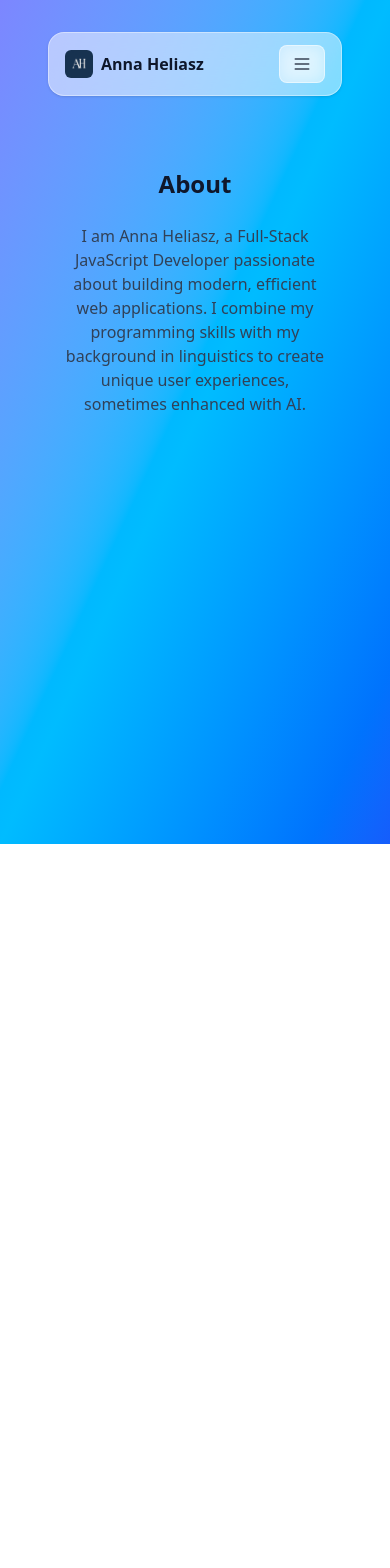
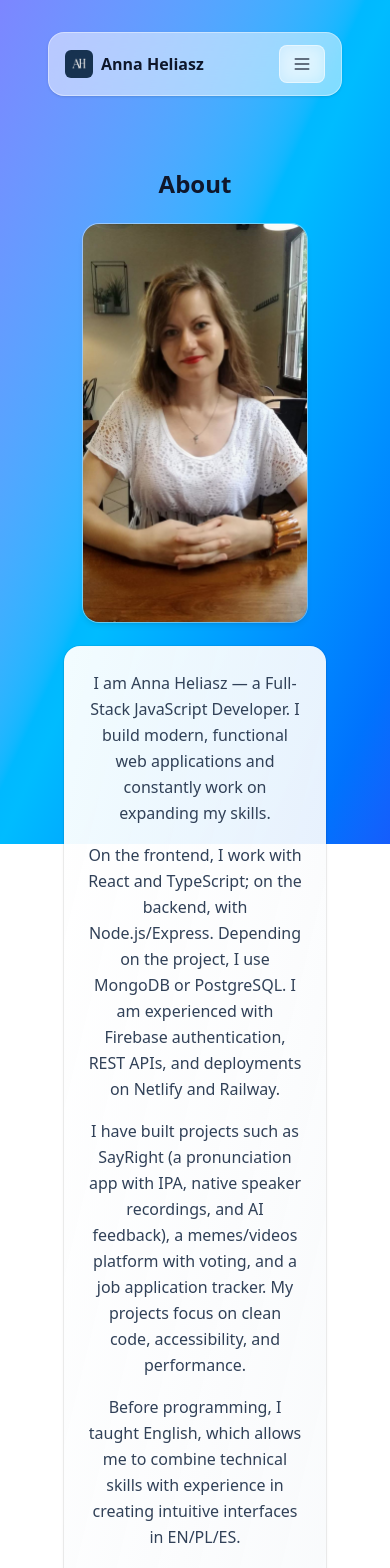
Before and after one commit to Ania58/portfolio-anna, a React (Vite) app: page /about in a window 390 px wide. Shown: the top 1568 px of the page. Before the commit the page ends 908 px from the top, so only its background shows below. Built offline with nearby package versions, Linux system fonts and the light colour scheme.

Commit message:
style(about): update About section with photo, extended content, and translations

```diff
--- a/src/i18n/locales/en/translations.json
+++ b/src/i18n/locales/en/translations.json
@@ -42,7 +42,12 @@
     },
     "about": {
         "title": "About",
-        "content": "I am Anna Heliasz, a Full-Stack JavaScript Developer passionate about building modern, efficient web applications. I combine my programming skills with my background in linguistics to create unique user experiences, sometimes enhanced with AI."
+        "photoAlt": "Photo of Anna Heliasz",
+        "p1": "I am Anna Heliasz — a Full-Stack JavaScript Developer. I build modern, functional web applications and constantly work on expanding my skills.",
+        "p2": "On the frontend, I work with React and TypeScript; on the backend, with Node.js/Express. Depending on the project, I use MongoDB or PostgreSQL. I am experienced with Firebase authentication, REST APIs, and deployments on Netlify and Railway.",
+        "p3": "I have built projects such as SayRight (a pronunciation app with IPA, native speaker recordings, and AI feedback), a memes/videos platform with voting, and a job application tracker. My projects focus on clean code, accessibility, and performance.",
+        "p4": "Before programming, I taught English, which allows me to combine technical skills with experience in creating intuitive interfaces in EN/PL/ES.",
+        "p5": "I use AI only when it genuinely enhances project quality and I can fully control its operation and costs."
     },
     "contact": {
         "title": "Contact",
--- a/src/i18n/locales/es/translations.json
+++ b/src/i18n/locales/es/translations.json
@@ -42,7 +42,12 @@
     },
     "about": {
         "title": "Sobre mí",
-        "content": "Soy Anna Heliasz, Desarrolladora Full-Stack JavaScript apasionada por crear aplicaciones web modernas y eficientes. Combino mis habilidades de programación con mi formación en lingüística para ofrecer experiencias de usuario únicas, a veces potenciadas con inteligencia artificial."
+        "photoAlt": "Foto de Anna Heliasz",
+        "p1": "Soy Anna Heliasz, desarrolladora full-stack de JavaScript. Creo aplicaciones web modernas y funcionales, y sigo perfeccionando mis habilidades.",
+        "p2": "En frontend trabajo con React y TypeScript; en backend con Node.js/Express. Según el proyecto, utilizo MongoDB o PostgreSQL. Conozco autenticación con Firebase, APIs REST y despliegues en Netlify y Railway.",
+        "p3": "He desarrollado, entre otros, SayRight (aplicación para practicar pronunciación con IPA, audios de nativos y feedback con IA), una plataforma de memes/vídeos con votaciones y un gestor de candidaturas de trabajo. En mis proyectos priorizo un código claro, accesibilidad y velocidad.",
+        "p4": "Antes de dedicarme a la programación enseñaba inglés, lo que me permite combinar habilidades técnicas con experiencia en crear interfaces intuitivas en EN/PL/ES.",
+        "p5": "Utilizo IA cuando realmente mejora la calidad del proyecto y puedo controlar completamente su funcionamiento y costes."
     },
     "contact": {
         "title": "Contacto",
--- a/src/i18n/locales/pl/translations.json
+++ b/src/i18n/locales/pl/translations.json
@@ -42,7 +42,12 @@
     },
     "about": {
         "title": "O mnie",
-        "content": "Jestem Anna Heliasz, Full-Stack JavaScript Developer z pasją do tworzenia nowoczesnych i wydajnych aplikacji internetowych. Łączę umiejętności programistyczne z doświadczeniem w lingwistyce, aby tworzyć unikalne doświadczenia użytkowników, czasem wzbogacone o sztuczną inteligencję."
+        "photoAlt": "Zdjęcie Anny Heliasz",
+        "p1": "Jestem Anna Heliasz — Full-Stack JavaScript Developer. Tworzę nowoczesne, funkcjonalne aplikacje internetowe i stale rozwijam swoje umiejętności.",
+        "p2": "Na froncie pracuję z Reactem i TypeScriptem, a na backendzie z Node.js/Express. W zależności od projektu korzystam z MongoDB lub PostgreSQL. Znam Firebase (uwierzytelnianie), REST APIs oraz publikację aplikacji na Netlify i Railway.",
+        "p3": "Zbudowałam m.in. SayRight (aplikacja do nauki wymowy z IPA, nagraniami native speakerów i informacją zwrotną od AI), serwis z memami i filmami z głosowaniem oraz tracker aplikacji o pracę. W projektach stawiam na przejrzysty kod, dostępność i szybkość działania.",
+        "p4": "Wcześniej uczyłam języka angielskiego, co pozwala mi łączyć umiejętności techniczne z doświadczeniem w tworzeniu intuicyjnych interfejsów w EN/PL/ES.",
+        "p5": "AI wykorzystuję wtedy, gdy realnie podnosi jakość projektu i mam pełną kontrolę nad jego działaniem oraz kosztami."
     },
     "contact": {
         "title": "Kontakt",
--- a/src/pages/About.tsx
+++ b/src/pages/About.tsx
@@ -1,12 +1,36 @@
-import { useTranslation } from "react-i18next";
+import { useTranslation } from 'react-i18next'
 
 export default function About() {
-  const { t } = useTranslation();
+  const { t } = useTranslation()
 
   return (
     <section className="py-8 px-4">
-      <h2 className="text-2xl font-bold mb-6">{t("about.title")}</h2>
-      <p className="text-slate-700">{t("about.content")}</p>
+      <h2 className="text-2xl font-bold mb-6 text-center">{t('about.title', 'About')}</h2>
+
+      <div className="mx-auto max-w-5xl flex flex-col items-center gap-6 md:flex-row md:items-stretch">
+        <img
+          src="/images/about-me-photo.jpg"
+          alt={t('about.photoAlt')}
+          loading="lazy"
+          className="w-56 h-auto max-w-[250px] md:w-72 md:max-w-[300px]
+                    rounded-2xl object-cover shadow-md ring-1 ring-white/40
+                    bg-white/40 backdrop-blur"
+        />
+
+        <article
+          className="w-full rounded-2xl bg-gradient-to-br from-white/95 to-slate-50/90
+                     p-6 md:p-8 shadow-sm ring-1 ring-black/5
+                     transition-transform duration-300
+                     motion-safe:hover:-translate-y-0.5 motion-safe:hover:scale-[1.01]
+                     hover:shadow-xl"
+        >
+          <p className="text-slate-700 leading-relaxed">{t('about.p1')}</p>
+          <p className="text-slate-700 leading-relaxed mt-4">{t('about.p2')}</p>
+          <p className="text-slate-700 leading-relaxed mt-4">{t('about.p3')}</p>
+          <p className="text-slate-700 leading-relaxed mt-4">{t('about.p4')}</p>
+          <p className="text-slate-700 leading-relaxed mt-4">{t('about.p5')}</p>
+        </article>
+      </div>
     </section>
-  );
+  )
 }
```
